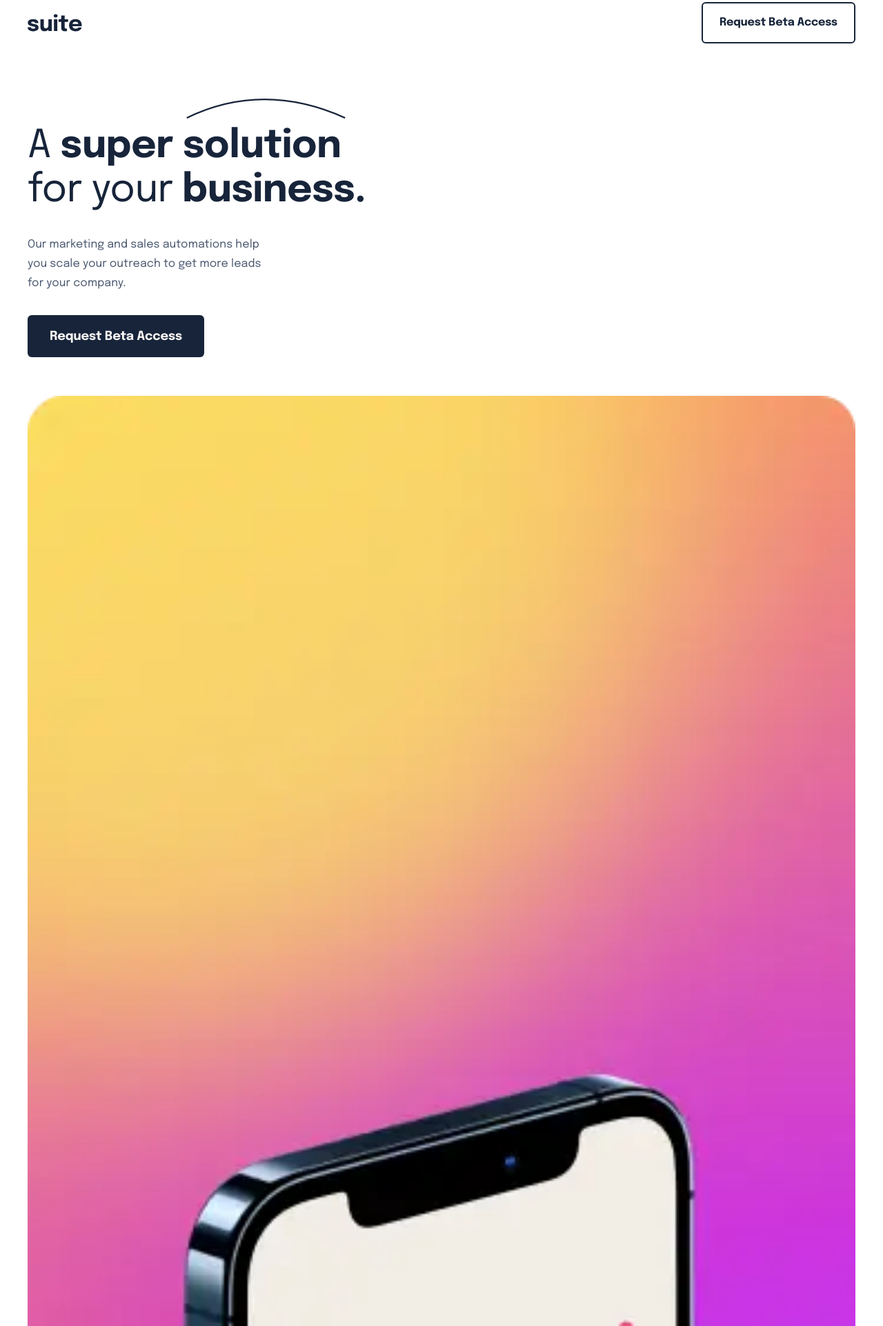
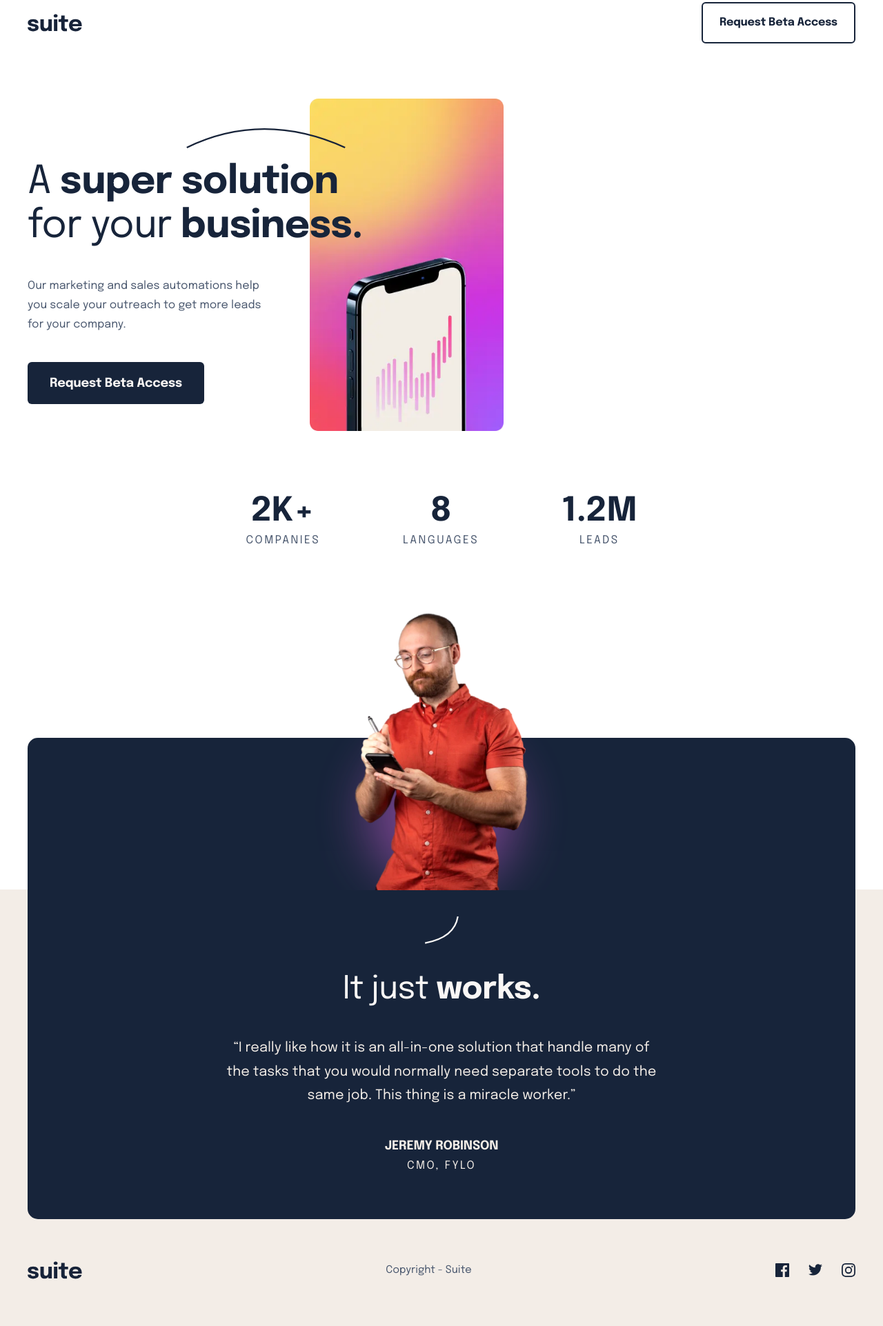
Before and after one commit to DocForLoop/suite-landing-page, a website built with Vite: page index.html in a window 1280 px wide. Shown: the part 37-1960 px from the top of the page at 69% size. Built offline with nearby package versions, Linux system fonts and the light colour scheme.

Commit message:
Add tablet styles

```diff
--- a/src/scss/components/_breakpoints.scss
+++ b/src/scss/components/_breakpoints.scss
@@ -1,2 +1,66 @@
 @use '@scss/global/functions' as *;
 @use '@scss/global/mixins' as m;
+
+@container stats (width > #{em(568)}) {
+
+    .hero {
+        &__stats {
+            flex-direction: row;
+            justify-content: center;
+            column-gap: fluid(16, 120, 568, 768);
+        }
+    }
+}
+
+@media (width > em(768)) {
+
+    .hero {
+
+        &__container {
+            flex-direction: row;
+            position: relative;
+        }
+
+        &__title {
+            letter-spacing: var(--ls-h1-tab);
+        }
+
+        &__text {
+            row-gap: 40px;
+        }
+
+        &__img {
+            inline-size: rem(281);
+            block-size: rem(482);
+            position: absolute;
+            z-index: -1;
+            margin-left: -80px;
+        }
+
+        &__content {
+            inline-size: rem(488.6);
+            padding-block-start: 42.68px;
+            padding-block-end: 40px;
+            row-gap: 18.32px;
+        }
+    }
+
+    .review {
+        position: absolute;
+        inset-inline-start: 0;
+        inset-inline-end: 0;
+    }
+
+    .footer {
+        display: block;
+        margin-block-start: 493px;
+        padding-block-start: 536px;
+        padding-block-end: 72px;
+        padding-inline: fluid(0, 40, 375, 768);
+
+        &__container {
+            flex-direction: row;
+            justify-content: space-between;
+        }
+    }
+}
--- a/src/scss/components/main/_main-layout.scss
+++ b/src/scss/components/main/_main-layout.scss
@@ -8,7 +8,7 @@
     &__content {
         display: flex;
         flex-direction: column;
-        row-gap: 9px;
+        row-gap: 8.32px;
     }
 
     &__text {
--- a/src/scss/components/main/_main.scss
+++ b/src/scss/components/main/_main.scss
@@ -3,6 +3,9 @@
 
 .hero {
     padding-inline: fluid(16, 40, 375, 768);
+    container-type: inline-size;
+    container-name: stats;
+    overflow: clip;
 
     &__decor {
         transform: translateX(fluid(155, 230, 375, 768));
@@ -57,6 +60,7 @@
     color: var(--clr-light-primary);
     padding-inline: fluid(16, 58, 375, 768);
     padding-block-end: 64px;
+    margin-inline: fluid(0, 40, 375, 768);
     text-align: center;
     border-radius: rem(15);
     transform: translateY(fluid(237, 273, 375, 768));
```
